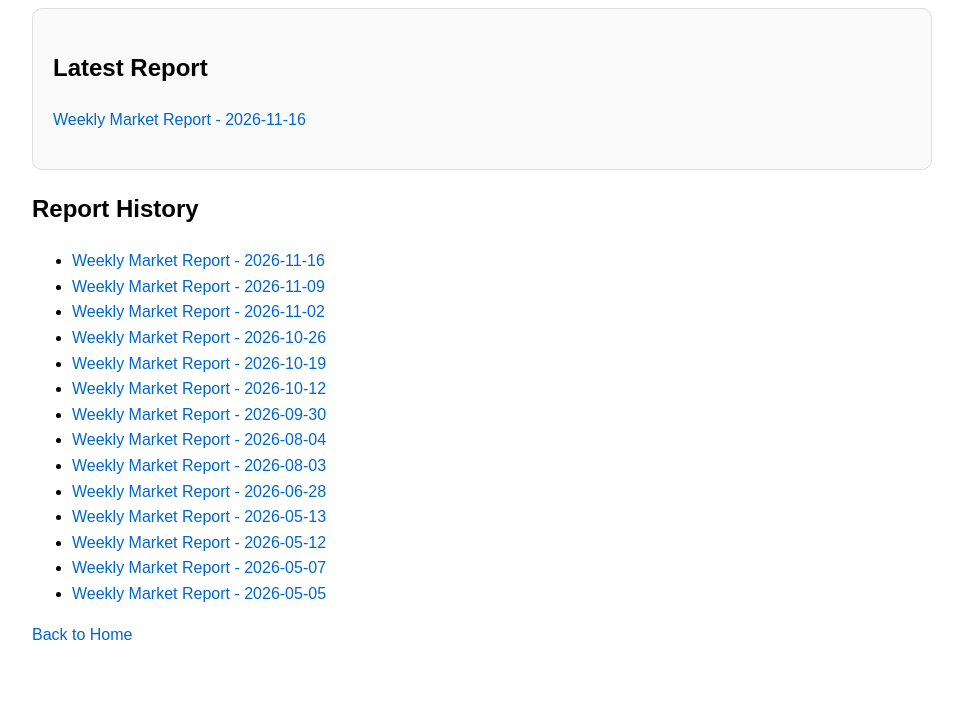
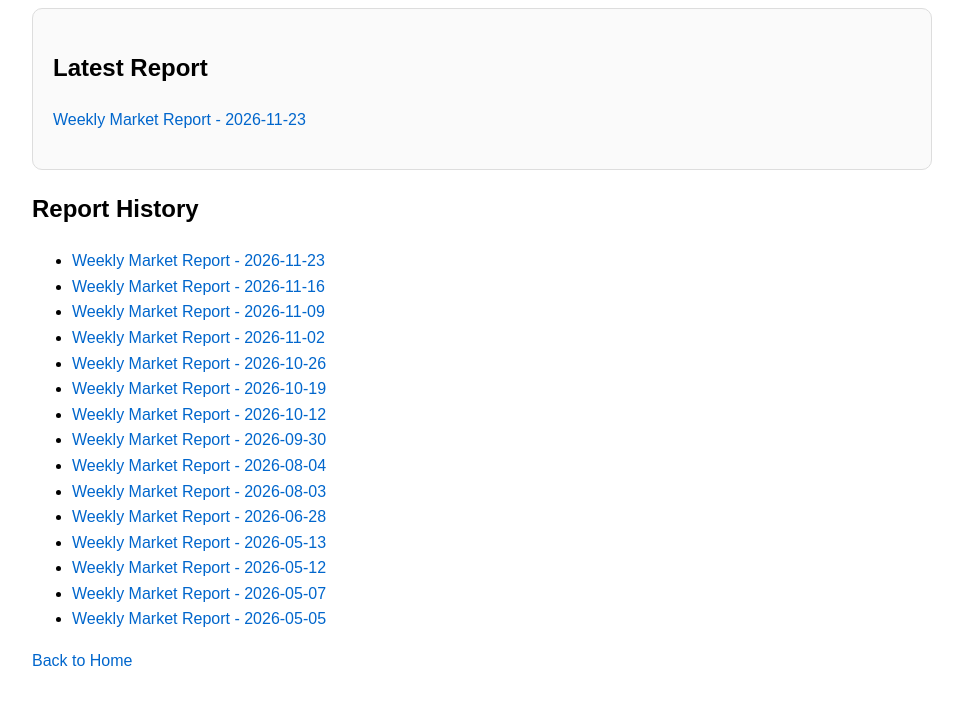
Before and after one commit to nivasstar/market-intelligence-agent, a plain HTML site: page reports/index.html in a window 1280 px wide. Shown: the part 146-850 px from the top of the page, without its empty margins (158-1121 px from the left). Drawn offline with Linux system fonts and the light colour scheme.

Commit message:
Update weekly market report

```diff
--- a/reports/index.html
+++ b/reports/index.html
@@ -29,11 +29,12 @@
 
     <div class="card">
         <h2>Latest Report</h2>
-        <p><a href="market_report_2026-11-16.md">Weekly Market Report - 2026-11-16</a></p>
+        <p><a href="market_report_2026-11-23.md">Weekly Market Report - 2026-11-23</a></p>
     </div>
 
     <h2>Report History</h2>
     <ul>
+        <li><a href="market_report_2026-11-23.md">Weekly Market Report - 2026-11-23</a></li>
         <li><a href="market_report_2026-11-16.md">Weekly Market Report - 2026-11-16</a></li>
         <li><a href="market_report_2026-11-09.md">Weekly Market Report - 2026-11-09</a></li>
         <li><a href="market_report_2026-11-02.md">Weekly Market Report - 2026-11-02</a></li>
```
Also changed, not shown: charts/2026-11-23/30d_volatility.png (added), charts/2026-11-23/spy_vs_200dma.png (added), charts/2026-11-23/unemployment_trend.png (added), charts/2026-11-23/yield_spread.png (added), charts/30d_volatility.png, charts/spy_vs_200dma.png, charts/unemployment_trend.png, charts/yield_spread.png, 1 other file.
